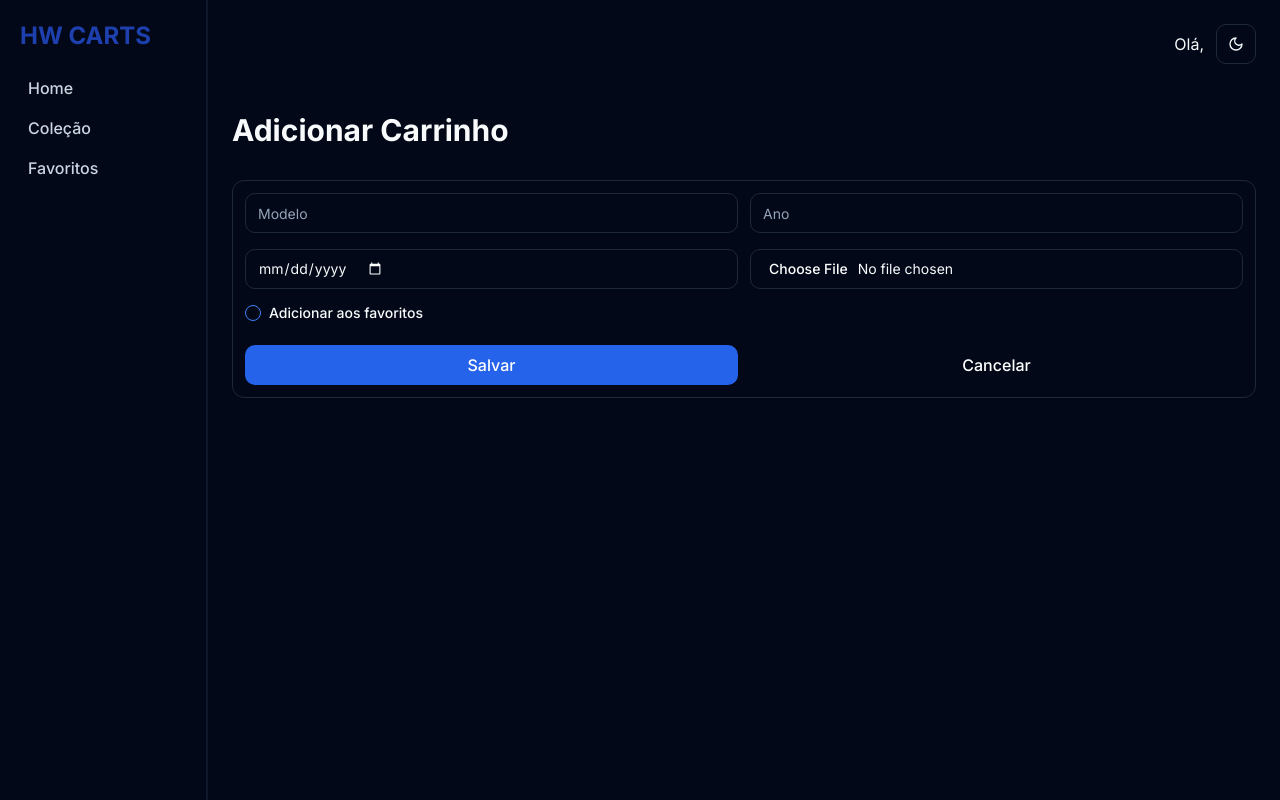
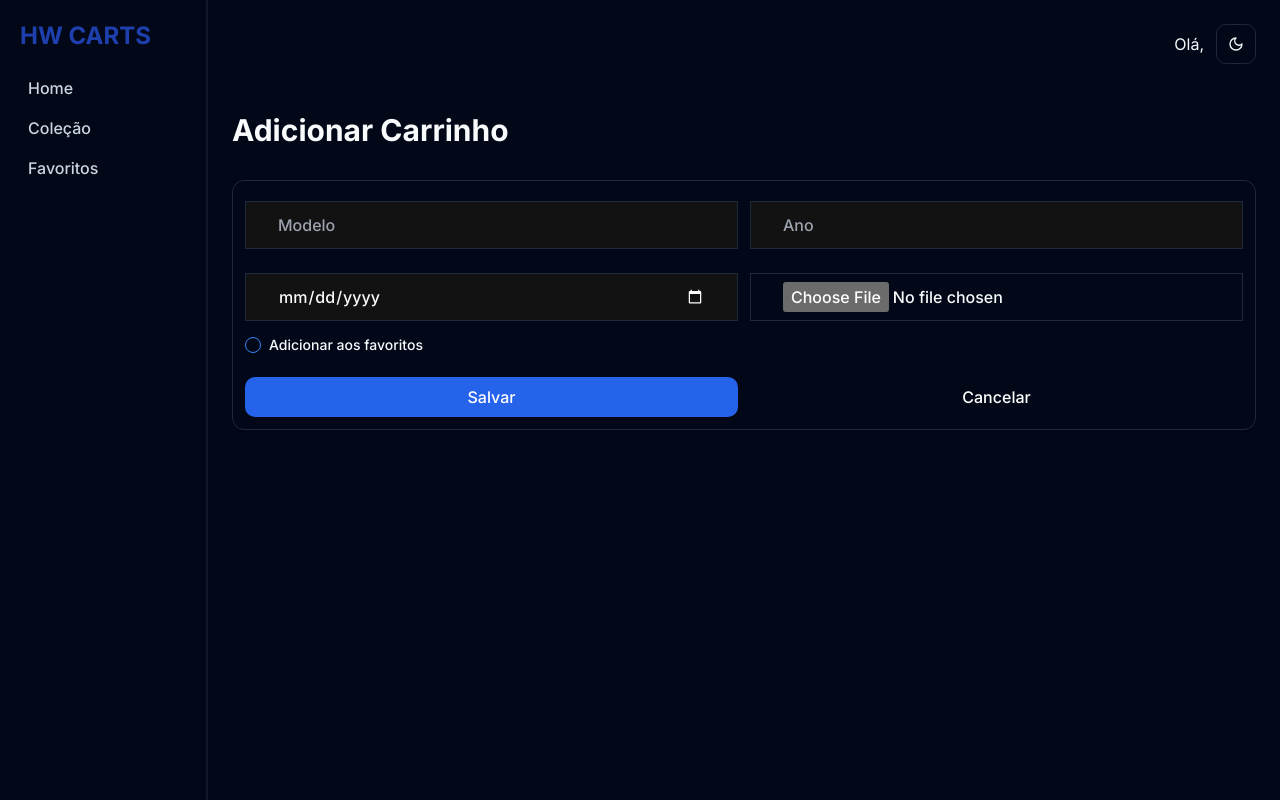
Before and after one commit to andreyaraujo-dev/hw-carts, a Next.js app: page /collection/add in a window 1280 px wide. Built offline with nearby package versions, Linux system fonts and the light colour scheme; no server answers.

Commit message:
feat: adiciona zod e react hook form

```diff
--- a/package.json
+++ b/package.json
@@ -12,6 +12,7 @@
     "postinstall": "husky install"
   },
   "dependencies": {
+    "@hookform/resolvers": "^3.3.4",
     "@radix-ui/react-checkbox": "^1.0.4",
     "@radix-ui/react-dropdown-menu": "^2.0.6",
     "@radix-ui/react-slot": "^1.0.2",
@@ -24,9 +25,11 @@
     "next-themes": "^0.2.1",
     "react": "^18",
     "react-dom": "^18",
+    "react-hook-form": "^7.50.1",
     "react-query": "^3.39.3",
     "tailwind-merge": "^2.2.1",
-    "tailwindcss-animate": "^1.0.7"
+    "tailwindcss-animate": "^1.0.7",
+    "zod": "^3.22.4"
   },
   "devDependencies": {
     "@next/eslint-plugin-next": "^14.1.0",
--- a/src/app/(dasboard)/collection/add/page.tsx
+++ b/src/app/(dasboard)/collection/add/page.tsx
@@ -6,9 +6,25 @@ import { Card, CardContent, CardFooter } from '@/components/ui/card'
 import { Checkbox } from '@/components/ui/checkbox'
 import { Input } from '@/components/ui/input'
 import { useRouter } from 'next/navigation'
+import { useForm } from 'react-hook-form'
+import { CartDataForm, cartDataFormSchema } from '../schemas/addCart'
+import { zodResolver } from '@hookform/resolvers/zod'
+import { useSession } from 'next-auth/react'
 
 export default function AddCart() {
   const router = useRouter()
+  const {
+    register,
+    handleSubmit,
+    formState: { errors }
+  } = useForm<CartDataForm>({
+    resolver: zodResolver(cartDataFormSchema)
+  })
+  const { data: session } = useSession()
+
+  function handleRegisterCart(data) {
+    console.log({ userEmail: session?.user?.email, ...data })
+  }
 
   return (
     <Container>
@@ -16,17 +32,43 @@ export default function AddCart() {
 
       <Card className="w-full">
         <CardContent className="p-3 flex flex-col space-y-4">
+          <form
+            onSubmit={handleSubmit(handleRegisterCart)}
+            id="form-register-cart"
+          >
             <div className="w-full flex space-x-0 md:space-x-3 flex-col md:flex-row space-y-3 md:space-y-0">
-            <Input type="text" placeholder="Modelo" />
-            <Input type="tel" placeholder="Ano" />
+              <Input
+                type="text"
+                placeholder="Modelo"
+                errorMessage={errors.model && errors.model.message}
+                {...register('model')}
+              />
+              <Input
+                type="tel"
+                placeholder="Ano"
+                errorMessage={errors.year && errors.year.message}
+                {...register('year')}
+              />
             </div>
             <div className="w-full flex space-x-0 md:space-x-3 flex-col md:flex-row space-y-3 md:space-y-0">
-            <Input type="date" placeholder="Data da compra" />
-            <Input type="file" placeholder="Imagem" />
+              <Input
+                type="date"
+                placeholder="Data da compra"
+                errorMessage={
+                  errors.purchaseDate && errors.purchaseDate.message
+                }
+                {...register('purchaseDate')}
+              />
+              <Input
+                type="file"
+                placeholder="Imagem"
+                errorMessage={errors.image && errors.image.message}
+                {...register('image')}
+              />
             </div>
             <div className="w-full flex space-x-3 flex-col md:flex-row space-y-3 md:space-y-0">
               <div className="flex items-center space-x-2">
-              <Checkbox id="isFavorite" />
+                <Checkbox id="isFavorite" {...register('isFavorite')} />
                 <label
                   htmlFor="isFavorite"
                   className="text-sm font-medium leading-none peer-disabled:cursor-not-allowed peer-disabled:opacity-70"
@@ -35,9 +77,13 @@ export default function AddCart() {
                 </label>
               </div>
             </div>
+          </form>
         </CardContent>
         <CardFooter className="p-3 flex space-x-0 md:space-x-3 flex-col md:flex-row space-y-3 md:space-y-0">
-          <Button className="bg-blue-600 text-white font-medium text-base w-full">
+          <Button
+            className="bg-blue-600 text-white font-medium text-base w-full"
+            form="form-register-cart"
+          >
             Salvar
           </Button>
           <Button
--- /dev/null
+++ b/src/app/(dasboard)/collection/schemas/addCart.ts
@@ -0,0 +1,14 @@
+import { z } from 'zod'
+
+export const cartDataFormSchema = z
+  .object({
+    model: z.string({ required_error: 'Modelo é obrigatório' }),
+    year: z.string().optional(),
+    purchaseDate: z.string().optional(),
+    image: z.string().optional(),
+    isFavorite: z.boolean().optional()
+  })
+  .partial({ year: true, purchaseDate: true, image: true, isFavorite: true })
+  .required({ model: true })
+
+export type CartDataForm = z.infer<typeof cartDataFormSchema>
--- a/src/components/ui/input.tsx
+++ b/src/components/ui/input.tsx
@@ -1,25 +1,61 @@
-import * as React from "react"
+import * as React from 'react'
 
-import { cn } from "@/lib/utils"
+import { cn } from '@/lib/utils'
+import { cva, type VariantProps } from 'class-variance-authority'
+
+const inputVariants = cva(
+  'p-2 text-base font-medium ring-offset-background transition-colors focus-visible:outline-none focus-visible:ring-2 focus-visible:ring-ring focus-visible:ring-offset-2 disabled:pointer-events-none',
+  {
+    variants: {
+      variant: {
+        default: 'border border-input',
+        outline: 'border border-input',
+        error: 'border border-red-error bg-background focus:border-red-600'
+      },
+      size: {
+        default: 'w-full h-12 px-8 mt-2',
+        sm: 'h-9 px-3',
+        lg: 'h-11 px-8',
+        icon: 'h-10 w-10'
+      }
+    },
+    defaultVariants: {
+      variant: 'default',
+      size: 'default'
+    }
+  }
+)
+
+type InputPropsWithoutSize = Omit<
+  React.InputHTMLAttributes<HTMLInputElement>,
+  'size'
+>
 
 export interface InputProps
-  extends React.InputHTMLAttributes<HTMLInputElement> {}
+  extends InputPropsWithoutSize,
+    VariantProps<typeof inputVariants> {
+  errorMessage?: string
+}
 
 const Input = React.forwardRef<HTMLInputElement, InputProps>(
-  ({ className, type, ...props }, ref) => {
+  ({ className, variant, size, type, errorMessage, ...props }, ref) => {
     return (
-      <input
-        type={type}
-        className={cn(
-          "flex h-10 w-full rounded-md border border-input bg-background px-3 py-2 text-sm ring-offset-background file:border-0 file:bg-transparent file:text-sm file:font-medium placeholder:text-muted-foreground focus-visible:outline-none focus-visible:ring-2 focus-visible:ring-ring focus-visible:ring-offset-2 disabled:cursor-not-allowed disabled:opacity-50",
-          className
+      <div className="mb-4 w-full">
+        <input
+          type={type}
+          className={cn(inputVariants({ variant, size, className }))}
+          ref={ref}
+          {...props}
+        />
+        {errorMessage && (
+          <p className="block font-bold text-base p-2 text-red-error">
+            {errorMessage}
+          </p>
         )}
-        ref={ref}
-        {...props}
-      />
+      </div>
     )
   }
 )
-Input.displayName = "Input"
+Input.displayName = 'Input'
 
-export { Input }
+export { Input, inputVariants }
```
Also changed, not shown: 1 other file (tests, documents, lock files or other folders). Lines whose indentation alone changed are shown as unchanged.
